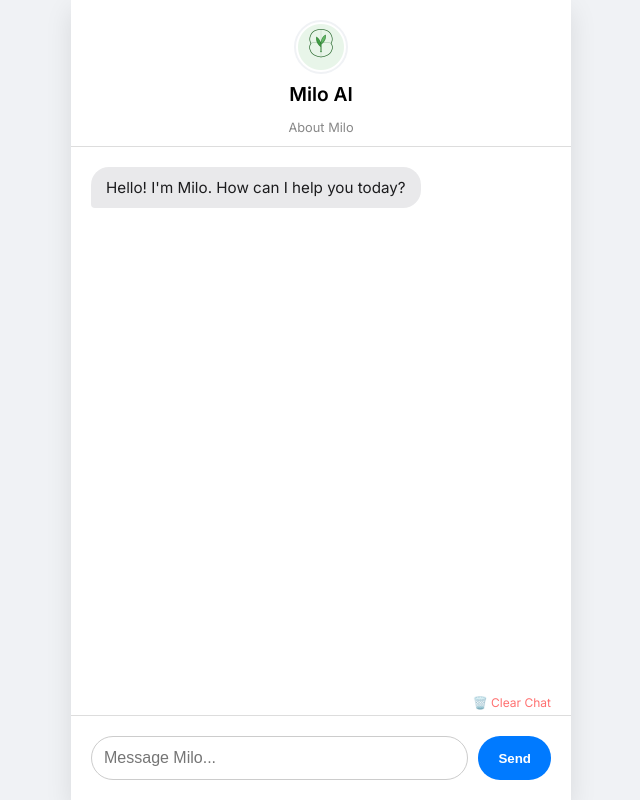
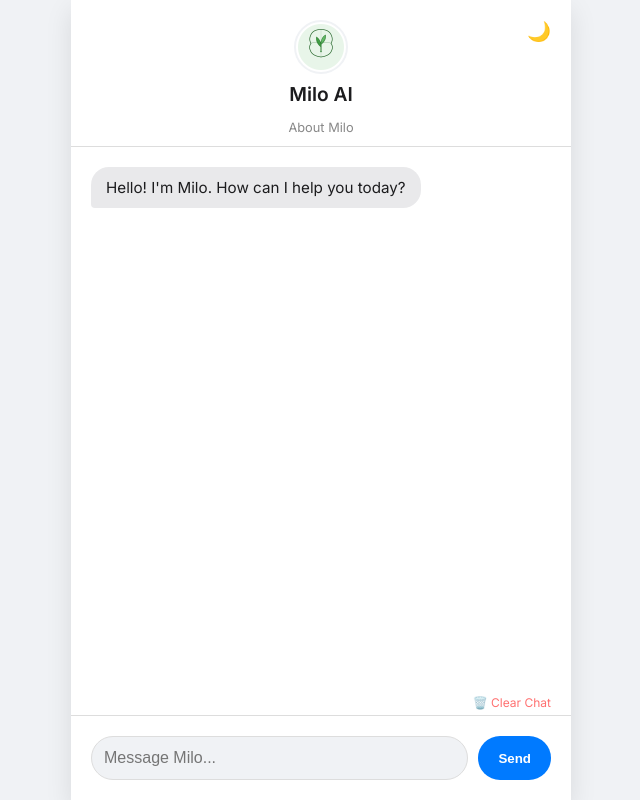
Before and after one commit to doug-ctrl/milo-chatbot, a Flask app: page / in a window 1280 px wide. Shown: the whole page, without its empty margins (319-959 px from the left). Run offline with Flask 3, Linux system fonts and the light colour scheme.

Commit message:
Added dark mode functionality

```diff
--- a/templates/index.html
+++ b/templates/index.html
@@ -7,51 +7,112 @@
     <link rel="icon" type="image/png" href="{{ url_for('static', filename='milo.png') }}">
     <link href="https://fonts.googleapis.com/css2?family=Inter:wght@400;600&display=swap" rel="stylesheet">
     <style>
-        :root { --user-bg: #007AFF; --milo-bg: #E9E9EB; --text-dark: #1C1C1E; }
-        body { font-family: 'Inter', sans-serif; background-color: #f0f2f5; margin: 0; display: flex; justify-content: center; height: 100vh; }
-        .chat-container { width: 100%; max-width: 500px; background: white; display: flex; flex-direction: column; box-shadow: 0 10px 25px rgba(0,0,0,0.1); }
+        /* CSS Variables for easy theme switching */
+        :root {
+            --bg-color: #f0f2f5;
+            --container-bg: #ffffff;
+            --header-bg: #ffffff;
+            --user-bg: #007AFF;
+            --milo-bg: #E9E9EB;
+            --text-main: #1C1C1E;
+            --text-muted: #888;
+            --border-color: #ddd;
+        }
 
-        /* Updated Header with Avatar Support */
+        /* Dark Mode overrides */
+        body.dark-mode {
+            --bg-color: #121212;
+            --container-bg: #1e1e1e;
+            --header-bg: #1e1e1e;
+            --milo-bg: #3a3a3c;
+            --text-main: #e5e5e7;
+            --text-muted: #a1a1a6;
+            --border-color: #333;
+        }
+
+        body {
+            font-family: 'Inter', sans-serif;
+            background-color: var(--bg-color);
+            margin: 0;
+            display: flex;
+            justify-content: center;
+            height: 100vh;
+            transition: background 0.3s ease;
+        }
+
+        .chat-container {
+            width: 100%;
+            max-width: 500px;
+            background: var(--container-bg);
+            display: flex;
+            flex-direction: column;
+            box-shadow: 0 10px 25px rgba(0,0,0,0.1);
+            transition: background 0.3s ease;
+        }
+
         header {
             padding: 20px 20px 10px 20px;
-            background: #fff;
+            background: var(--header-bg);
             display: flex;
             flex-direction: column;
             align-items: center;
             font-weight: 600;
             font-size: 1.2rem;
+            color: var(--text-main);
+            position: relative;
         }
+
+        /* The Moon/Sun Toggle Button */
+        .theme-toggle {
+            position: absolute;
+            top: 20px;
+            right: 20px;
+            cursor: pointer;
+            font-size: 1.2rem;
+            background: none;
+            border: none;
+            padding: 0;
+            outline: none;
+        }
+
         .milo-avatar {
             width: 50px;
             height: 50px;
             border-radius: 50%;
             object-fit: cover;
             margin-bottom: 8px;
-            border: 2px solid #f0f2f5;
+            border: 2px solid var(--bg-color);
         }
 
-        /* About Link Styling */
-        .about-link { text-align: center; padding-bottom: 10px; border-bottom: 1px solid #ddd; }
-        .about-link a { color: #888; text-decoration: none; font-size: 0.8rem; font-weight: 400; transition: color 0.2s; }
+        .about-link { text-align: center; padding-bottom: 10px; border-bottom: 1px solid var(--border-color); }
+        .about-link a { color: var(--text-muted); text-decoration: none; font-size: 0.8rem; font-weight: 400; transition: color 0.2s; }
         .about-link a:hover { color: var(--user-bg); }
 
         #chat-box { flex: 1; overflow-y: auto; padding: 20px; display: flex; flex-direction: column; gap: 12px; }
 
-        /* Bubble Styling */
         .message { max-width: 80%; padding: 10px 15px; border-radius: 18px; font-size: 0.95rem; line-height: 1.4; }
         .user { align-self: flex-end; background: var(--user-bg); color: white; border-bottom-right-radius: 4px; }
-        .milo { align-self: flex-start; background: var(--milo-bg); color: var(--text-dark); border-bottom-left-radius: 4px; }
+        .milo { align-self: flex-start; background: var(--milo-bg); color: var(--text-main); border-bottom-left-radius: 4px; }
 
-        /* Input Styling */
-        .input-area { padding: 20px; border-top: 1px solid #ddd; display: flex; gap: 10px; }
-        input { flex: 1; padding: 12px; border: 1px solid #ccc; border-radius: 25px; outline: none; font-size: 1rem; }
-        button { background: var(--user-bg); color: white; border: none; padding: 10px 20px; border-radius: 25px; cursor: pointer; font-weight: 600; }
-        button:hover { opacity: 0.9; }
+        .input-area { padding: 20px; border-top: 1px solid var(--border-color); display: flex; gap: 10px; background: var(--container-bg); }
+        input {
+            flex: 1;
+            padding: 12px;
+            border: 1px solid var(--border-color);
+            border-radius: 25px;
+            outline: none;
+            font-size: 1rem;
+            background: var(--bg-color);
+            color: var(--text-main);
+        }
+        button#send-btn { background: var(--user-bg); color: white; border: none; padding: 10px 20px; border-radius: 25px; cursor: pointer; font-weight: 600; }
+        button#send-btn:hover { opacity: 0.9; }
     </style>
 </head>
 <body>
     <div class="chat-container">
         <header>
+            <button class="theme-toggle" onclick="toggleTheme()" id="theme-btn">🌙</button>
             <img src="{{ url_for('static', filename='milo.png') }}" alt="Milo" class="milo-avatar">
             Milo AI
         </header>
@@ -68,7 +129,7 @@
             <a href="#" onclick="clearChat()" style="color: #ff4d4d; text-decoration: none; opacity: 0.8;">🗑️ Clear Chat</a>
         </div>
 
-        <div id="typing-indicator" style="display:none; padding: 0 20px 10px 20px; font-style: italic; color: #888; font-size: 0.8rem;">
+        <div id="typing-indicator" style="display:none; padding: 0 20px 10px 20px; font-style: italic; color: var(--text-muted); font-size: 0.8rem;">
             Milo is thinking...
         </div>
 
@@ -79,6 +140,28 @@
     </div>
 
     <script>
+        // Load saved theme preference on page load
+        window.onload = () => {
+            if (localStorage.getItem('theme') === 'dark') {
+                document.body.classList.add('dark-mode');
+                document.getElementById('theme-btn').innerText = '☀️';
+            }
+        };
+
+        function toggleTheme() {
+            const body = document.body;
+            const btn = document.getElementById('theme-btn');
+            body.classList.toggle('dark-mode');
+
+            if (body.classList.contains('dark-mode')) {
+                btn.innerText = '☀️';
+                localStorage.setItem('theme', 'dark');
+            } else {
+                btn.innerText = '🌙';
+                localStorage.setItem('theme', 'light');
+            }
+        }
+
         async function sendMessage() {
             const input = document.getElementById('user-input');
             const box = document.getElementById('chat-box');
@@ -122,9 +205,7 @@
         function clearChat() {
             if (confirm("Are you sure you want to clear the conversation?")) {
                 const box = document.getElementById('chat-box');
-                // Wipes the screen and resets the greeting
                 box.innerHTML = `<div class="message milo">Memory cleared! What's on your mind now?</div>`;
-                // Puts the cursor back in the typing box automatically
                 document.getElementById('user-input').focus();
             }
         }
```
